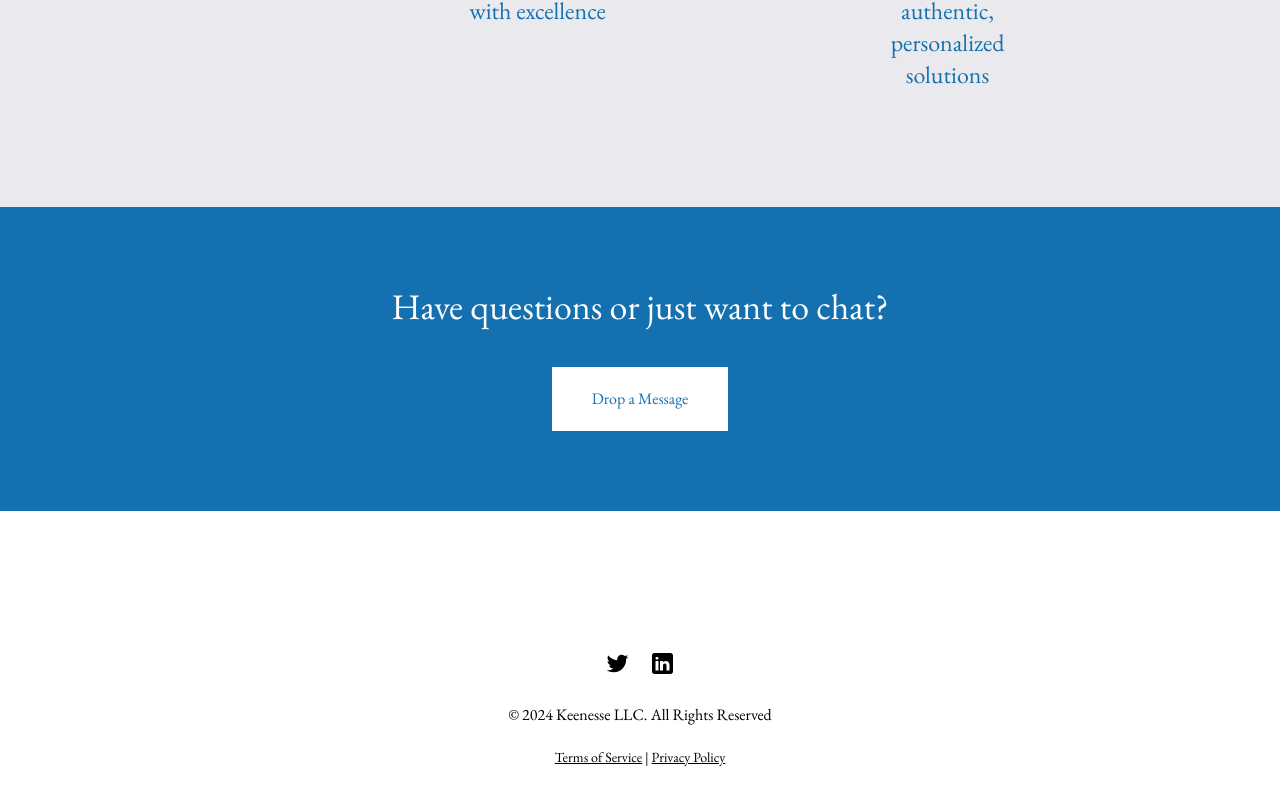
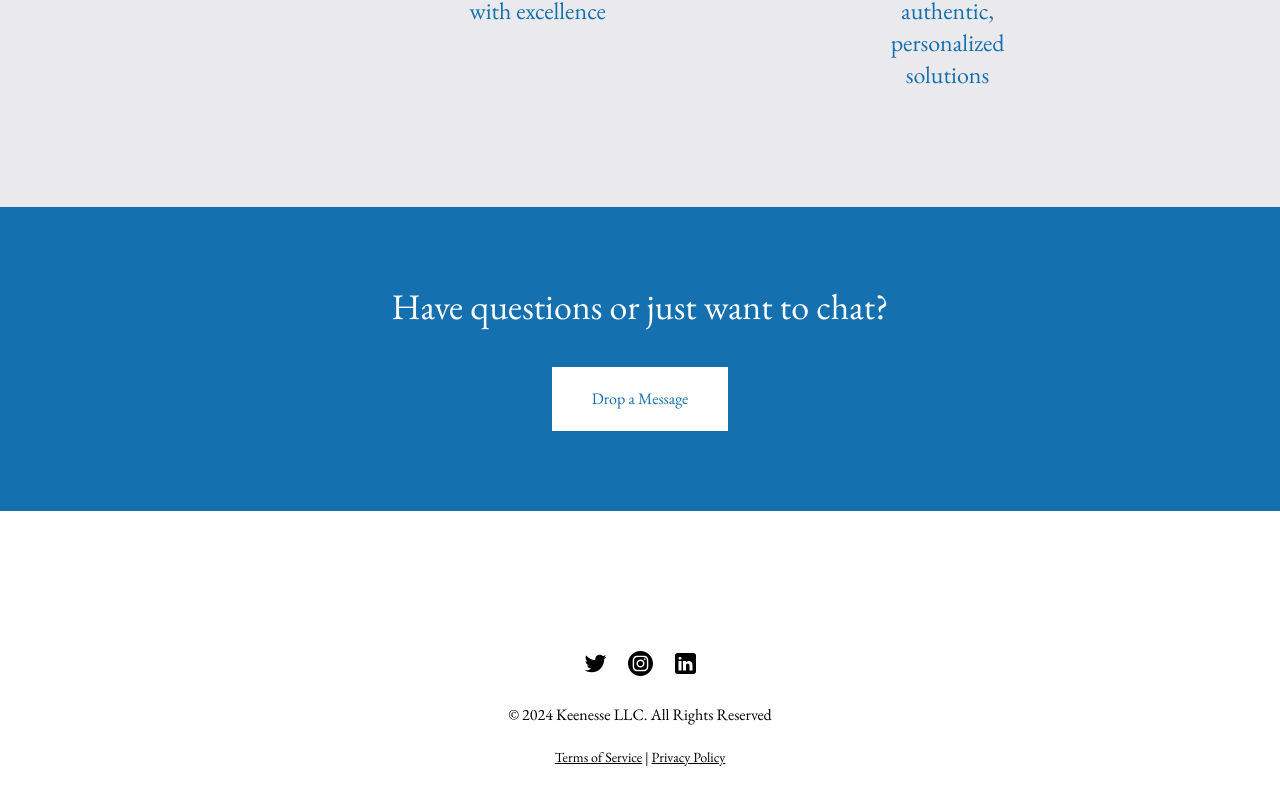
Before and after one commit to ybot1122/keenesse, a Next.js app: page / in a window 1280 px wide. Shown: the part 1787-2592 px from the top of the page. Built offline with nearby package versions, Linux system fonts and the light colour scheme.

Commit message:
Insta URL

```diff
--- a/components/Footer.tsx
+++ b/components/Footer.tsx
@@ -16,6 +16,13 @@ export default function Footer() {
             width="25"
             height="25"
           />
+        </Link>
+        <Link
+          href="https://www.instagram.com/keenesse_consulting/"
+          target="_blank"
+          className="inline-block mr-5"
+        >
+          <Image src="/instagram.svg" alt="Twitter" width="25" height="25" />
         </Link>
         <Link
           href="https://www.linkedin.com/company/keenesse/"
```
Also changed, not shown: public/instagram.svg (added).
